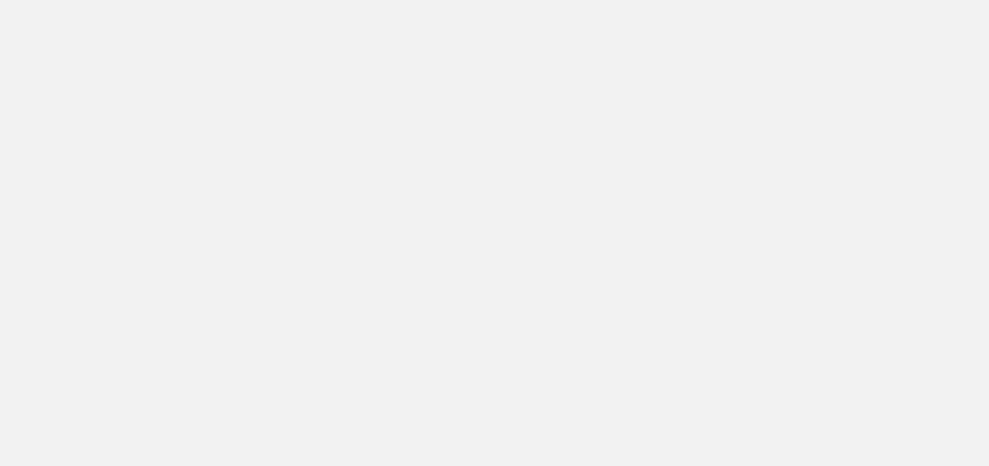
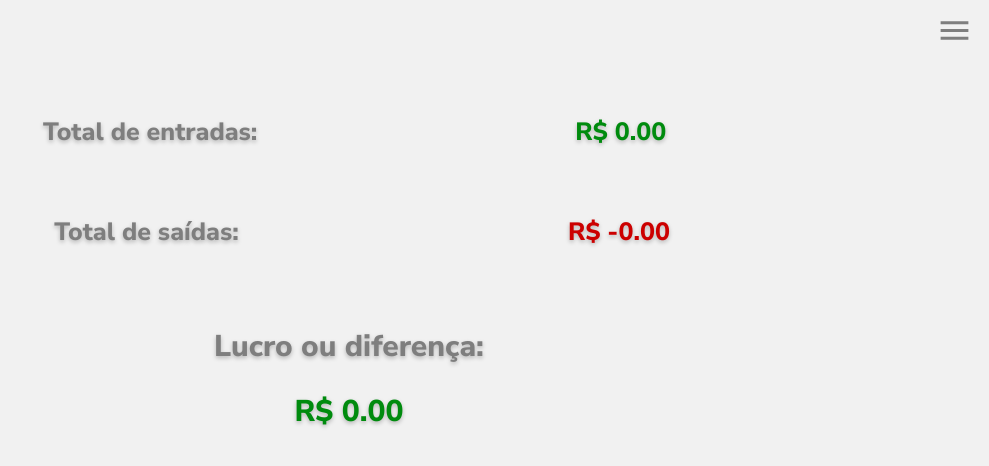
Before and after one commit to mwantony/feira_de_ciencias, a React (Create React App) app: page /carteira in a window 1280 px wide. Before the commit this address had no page. Shown: the top 466 px of the page, without its empty margins (291-1280 px from the left). Built offline with nearby package versions, Linux system fonts and the light colour scheme.

Commit message:
carteira finalizada

```diff
--- a/package.json
+++ b/package.json
@@ -50,6 +50,7 @@
     ]
   },
   "devDependencies": {
+    "react-intl-currency-input": "^0.2.6",
     "typescript-plugin-css-modules": "^3.4.0"
   }
 }
--- a/src/components/Cabecalho/index.tsx
+++ b/src/components/Cabecalho/index.tsx
@@ -4,18 +4,23 @@ import styles from "./Cabecalho.module.scss";
 import { MenuSharp } from "@mui/icons-material";
 import CloseIcon from '@mui/icons-material/Close';
 
-export default function Cabecalho() {
+interface Props {
+  selecionado: number,
+  setSelecionado: React.Dispatch<React.SetStateAction<number>>
+}
+
+export default function Cabecalho({selecionado, setSelecionado}: Props) {
   const [abrir, setAbrir] = useState(false);
   const classNames = require("classnames");
-  const [selecionado, setSelecionado] = useState(0)
+
   const menu = [
     {
       label: "Controlador",
       to: "/",
     },
     {
-      label: "Calculadora",
-      to: "/calculadora",
+      label: "Carteira",
+      to: "/carteira",
     },
     {
       label: "Extrato",
@@ -33,6 +38,7 @@ export default function Cabecalho() {
             <Link key={index} className={styles.navegacao__componente} to={link.to}>
               <li onClick={() => {
                 setSelecionado(index)
+                setAbrir(false)
               }}
                 className={classNames({
                   [styles.navegacao__link]: true,
--- a/src/components/PaginaPadrao/index.tsx
+++ b/src/components/PaginaPadrao/index.tsx
@@ -4,7 +4,6 @@ import Cabecalho from "../Cabecalho";
 export default function PaginaPadrao() {
   return(
     <>
-      <Cabecalho></Cabecalho>
       <div>
         <Outlet></Outlet>
       </div>
--- /dev/null
+++ b/src/pages/Carteira/Carteira.module.scss
@@ -0,0 +1,53 @@
+@import 'styles/_variaveis.scss';
+
+.carteira__div {
+  display: flex;
+  height: 100px;
+  width: 90%;
+  justify-content: space-evenly;
+  align-items: center;
+}
+
+.carteira__div:first-child {
+  margin-top: 2rem;
+}
+
+.carteira__div--lucro {
+  display: block;
+  margin: 3rem auto;
+  text-align: center;
+  font-size: 25px;
+  width: 100%;
+  text-shadow: 0px 2px 4px $text-shadow;
+  color: $surface;
+}
+
+
+.carteira__opcao {
+  font-size: 25px;
+  text-align: center;
+  text-shadow: 0px 2px 4px $text-shadow;
+  color: $surface;
+  width: 40%;
+  margin-left: 1rem;
+}
+.carteira__saidas {
+  width: 40%;
+}
+
+.carteira__saidas--currency, .carteira__entradas--currency {
+  font-size: 25px;
+  text-shadow: 0px 2px 4px $text-shadow;
+}
+
+.carteira__total {
+  font-size: 30px;
+}
+
+.negativo {
+  color: $negativo;
+}
+
+.positivo {
+  color: $positivo;
+}
--- /dev/null
+++ b/src/pages/Carteira/index.tsx
@@ -0,0 +1,66 @@
+import classNames from "classnames";
+import styles from "./Carteira.module.scss";
+interface Props {
+  entradas: number;
+  saidas: number;
+  total: number;
+}
+
+export default function Carteira({ entradas, saidas, total }: Props) {
+  return (
+    <section className="carteira">
+      <div className={styles.carteira__div}>
+        <p
+          className={classNames({
+            [styles["carteira__entradas"]]: true,
+            [styles["carteira__opcao"]]: true,
+          })}
+        >
+          Total de entradas:{" "}
+        </p>
+        <p
+          className={classNames({
+            [styles["carteira__entradas--currency"]]: true,
+            [styles.positivo]: true
+          })}
+        >
+          R$ {entradas.toFixed(2)}
+        </p>
+      </div>
+      <div className={styles.carteira__div}>
+        <p
+          className={classNames({
+            [styles["carteira__saidas"]]: true,
+            [styles["carteira__opcao"]]: true,
+          })}
+        >
+          Total de saídas:
+        </p>
+        <p
+          className={classNames({
+            [styles["carteira__saidas--currency"]]: true,
+            [styles.negativo]: true
+          })}
+        >
+          R$ -{saidas.toFixed(2)}
+        </p>
+      </div>
+      <div className={styles['carteira__div--lucro']}>
+        <p
+          className={classNames({
+            [styles["carteira__total"]]: true,
+          })}
+        >
+          Lucro ou diferença:
+        </p>
+        <p className={classNames({
+          [styles.carteira__total]: true,
+          [styles.positivo]: total > 0 || total === 0 ? true : false,
+          [styles.negativo]: total < 0 ? true : false
+        })}>
+          R$ {total.toFixed(2)}
+        </p>
+      </div>
+    </section>
+  );
+}
--- a/src/pages/Controlador/Resetar/Resetar.module.scss
+++ b/src/pages/Controlador/Resetar/Resetar.module.scss
@@ -3,7 +3,7 @@
 .resetar {
   position: fixed;
   right: 1rem;
-  top: 16vh;
+  bottom: 1rem;
 }
 
 .resetar__button {
@@ -14,5 +14,6 @@
   font-size: 17;
   font-weight: 800;
   background-color: $negativo;
+  text-shadow: 0px 2px 4px $text-shadow;
   color: $tema-principal;
 }
--- a/src/pages/Controlador/index.tsx
+++ b/src/pages/Controlador/index.tsx
@@ -3,8 +3,14 @@ import styles from "./Controlador.module.scss";
 import Estado from "./Estado";
 import Forma from "./Forma";
 import Resetar from "./Resetar";
-import { CurrencyBitcoin } from "@mui/icons-material";
-export default function Controlador() {
+
+interface Props {
+  setDEntradas: React.Dispatch<React.SetStateAction<number>>,
+  setDSaidas: React.Dispatch<React.SetStateAction<number>>,
+  setDTotal: React.Dispatch<React.SetStateAction<number>>
+}
+
+export default function Controlador({setDEntradas, setDSaidas, setDTotal}: Props) {
   const [dadosInput, setDadosInput] = useState("");
   const [entradas, setEntradas] = useState([
     {
@@ -31,20 +37,25 @@ export default function Controlador() {
   const [estadoAtual, setEstadoAtual] = useState(estadoEntradas - estadoSaidas)
   useEffect(() => {
     setEstadoAtual(estadoEntradas - estadoSaidas)
+    setDTotal(estadoAtual)
     if(totalEntradas !== totalEntradas - 1) {
       setEstadoEntradas(totalEntradas)
+      setDEntradas(estadoEntradas)
       setEstadoAtual(estadoEntradas - estadoSaidas)
+      setDTotal(estadoAtual)
     }
     if(totalSaidas !== totalSaidas - 1) {
       setEstadoSaidas(totalSaidas)
+      setDSaidas(estadoSaidas)
       setEstadoAtual(estadoEntradas - estadoSaidas)
+      setDTotal(estadoAtual)
     }
     if (forma === 1) {
       setSelecionado([...entradas]);
     } else {
       setSelecionado([...saidas]);
     }
-  }, [forma, entradas, saidas, totalEntradas, totalSaidas, estadoEntradas, estadoSaidas]);
+  }, [forma, entradas, saidas, totalEntradas, totalSaidas, estadoEntradas, estadoSaidas, setDTotal, estadoAtual, setDEntradas, setDSaidas]);
   const classNames = require("classnames");
   let dataEnt: Array<any> = JSON.parse(localStorage.entradas) || [];
 
@@ -60,9 +71,10 @@ export default function Controlador() {
       <div className={styles.controlador}>
         <div className={styles.input__div}>
           <input
+            min={0}
             type='number'
             id="input"
-            onChange={(evento) => {
+            onChange={(evento: any) => {
               setDadosInput(evento.target.value);
               console.log(estadoEntradas, estadoSaidas);
             }}
@@ -70,10 +82,13 @@ export default function Controlador() {
           ></input>
           <button
             onClick={() => {
+              if(Number(dadosInput) >= 0) {
                 setDadosInput('')
                 setEstadoAtual(estadoEntradas - estadoSaidas)
+                setDTotal(estadoAtual)
                 if (forma === 1) {
                   setEstadoEntradas(estadoEntradas + Number(dadosInput))
+                  setDEntradas(estadoEntradas)
                   setEntradas([...entradas, { quantia: String(dadosInput) }]);
                   window.localStorage.setItem(
                     "entradas",
@@ -81,12 +96,16 @@ export default function Controlador() {
                   );
                 } else {
                   setEstadoSaidas(estadoSaidas + Number(dadosInput))
+                  setDSaidas(estadoSaidas)
                   totalSaidas += Number(dadosInput)
                   setSaidas([...saidas, { quantia: String(dadosInput) }]);
                   window.localStorage.setItem(
                     "saidas",
                     JSON.stringify([...dataSai, { quantia: Number(dadosInput) }])
                   );
+                }
+              } else {
+                alert('O valor deve ser positivo')
               }
             }}
             disabled={dadosInput === "" ? true : false}
@@ -125,7 +144,7 @@ export default function Controlador() {
                   })}
                   key={index}
                 >
-                  R$ {Number(valor.quantia).toFixed(2)}
+                  R$ -{Number(valor.quantia).toFixed(2)}
                 </li>
               );
             }
--- a/src/routes.tsx
+++ b/src/routes.tsx
@@ -1,14 +1,29 @@
-import { BrowserRouter, Route, Routes} from 'react-router-dom'
+import Cabecalho from 'components/Cabecalho'
+import Carteira from 'pages/Carteira'
+import { useEffect, useState } from 'react'
+import { BrowserRouter, Route, Routes, useLocation} from 'react-router-dom'
 import PaginaPadrao from './components/PaginaPadrao'
 import Controlador from './pages/Controlador'
 
 export default function AppRouter() {
+  const [selecionado, setSelecionado] = useState(0)
+  useEffect(() => {
+    if(window.location.href === 'http://localhost:3000/carteira') {
+      setSelecionado(1)
+    }
+    console.log('s')
+  })
+  const [dEntradas, setDEntradas] = useState(0)
+  const [dSaidas, setDSaidas] = useState(0)
+  const [dTotal, setDTotal] = useState(0)
   return(
     <BrowserRouter>
+      <Cabecalho selecionado={selecionado} setSelecionado={setSelecionado}></Cabecalho>
       <main>
       <Routes>
         <Route path='/' element={<PaginaPadrao></PaginaPadrao>}>
-          <Route index element={<Controlador></Controlador>}></Route>
+          <Route index element={<Controlador setDEntradas={setDEntradas} setDSaidas={setDSaidas} setDTotal={setDTotal}></Controlador>}></Route>
+          <Route path='carteira' element={<Carteira entradas={dEntradas} saidas={dSaidas} total={dTotal}></Carteira>}></Route>
         </Route>
       </Routes>
       </main>
```
Also changed, not shown: 1 other file (tests, documents, lock files or other folders). Lines whose indentation alone changed are shown as unchanged.
